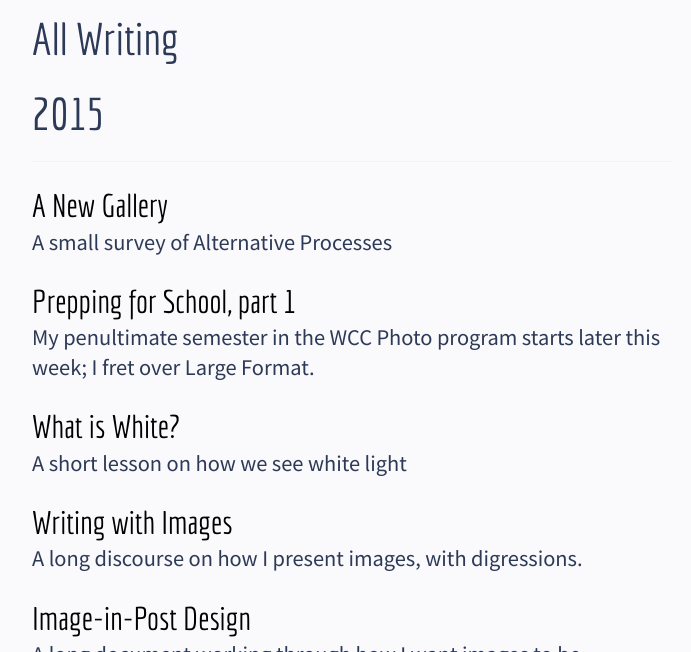
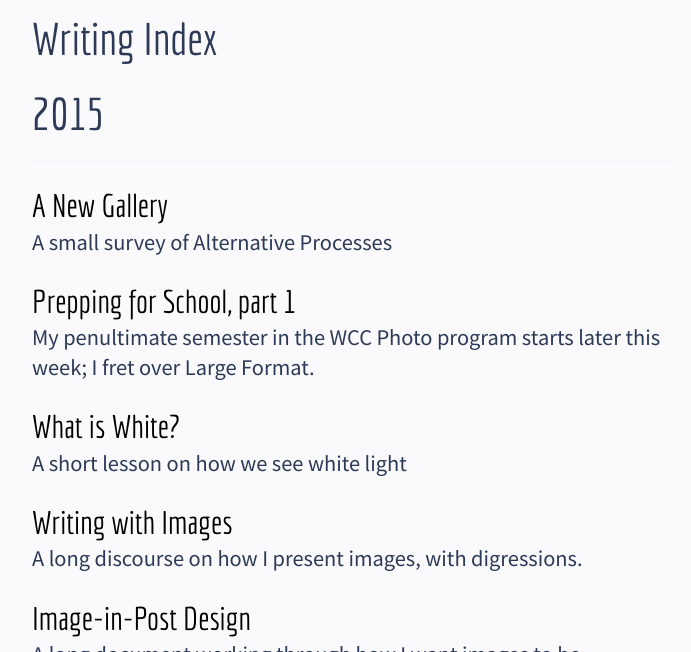
Before and after one commit to logista/btsite, a Jekyll site: the page built from writing/index.md, in a window 1280 px wide and 900 px high, scrolled down 894 px, cut to the strip 248-900 px from the top of the window. Shown: the whole strip, without its empty margins (288-979 px from the left). Built offline with Jekyll 4.4.1, drawn with Linux system fonts in a browser that asks for light colours; nearby versions of some CDN libraries.

Commit message:
tweaks to headers on indexes
Need a title for the portfolio index page if I don’t have anything else
there.

```diff
--- a/_layouts/gallerypage.html
+++ b/_layouts/gallerypage.html
@@ -12,10 +12,14 @@
 {% include _navigation.html %}
 
 <div id="main" role="main">
-{% include _side-author-hack.html %}
+    {% include _side-author-hack.html %}
   <article class="page">
     {% assign galleryname = site.data.gallerylist[page.gallery].title %}
+{% if galleryname %}
     <h1>{{ galleryname }}</h1>
+  {% else %}
+    <h1>{{page.title}}</h1>
+{% endif %}
     <div class="article-wrap">
       {{ content }}
       {% if page.share != false %}
--- a/writing/index.md
+++ b/writing/index.md
@@ -1,6 +1,6 @@
 ---
 layout: post-index
-title: "All Writing"
+title: "Writing Index"
 excerpt: "A list of all of the writing on the Barbara Tozier site"
 tags: [photography, criticism, practice, example]
 image:
```
